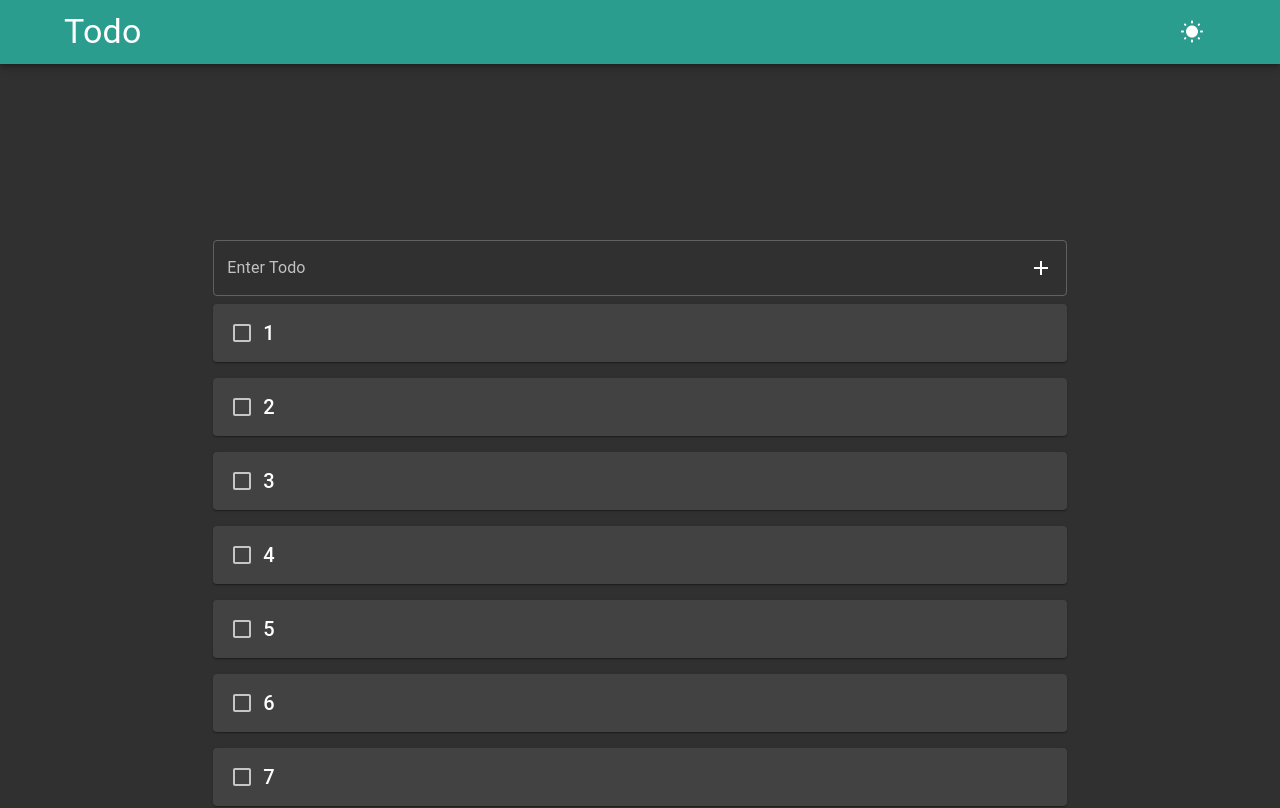
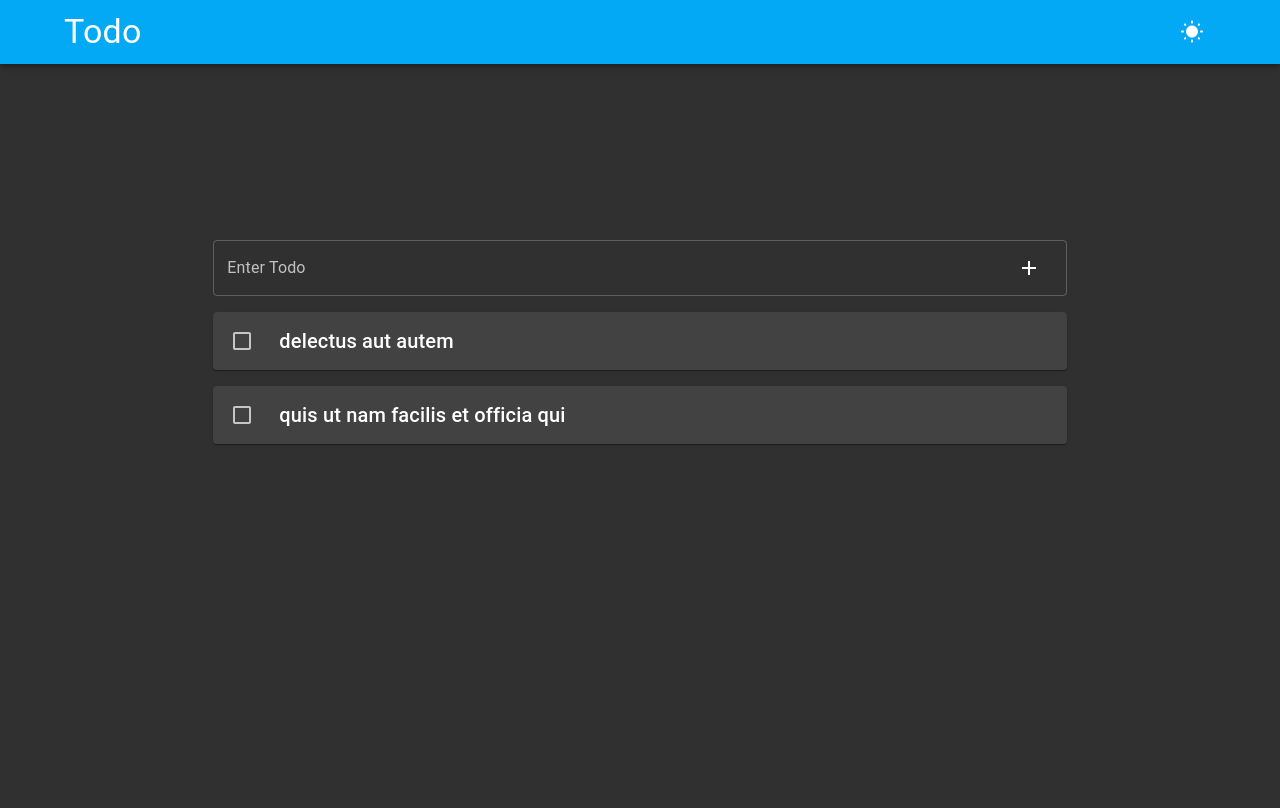
Before and after one commit to Harmy1104/todo-list, a React (Create React App) app: page / in a window 1280 px wide. Shown: the top 808 px of the page. Built offline with nearby package versions, Linux system fonts and the light colour scheme.

Commit message:
completed adding new todos with unique todo-id

```diff
--- a/src/App.js
+++ b/src/App.js
@@ -3,6 +3,7 @@ import { useContext } from "react";
 import Nav from "./conponants/Nav";
 import TodoList from "./conponants/TodoList";
 import { ThemeContext } from "./context/ThemeContext";
+import TodoContextProvider from "./context/TodoContext";
 
 const App = () => {
   const { theme } = useContext(ThemeContext);
@@ -14,8 +15,10 @@ const App = () => {
         <Grid item>
           <Nav />
         </Grid>
-        <Grid item xs={8}>
-          <TodoList />
+        <Grid item xs={8} style={{ margin: "auto" }}>
+          <TodoContextProvider>
+            <TodoList />
+          </TodoContextProvider>
         </Grid>
       </Grid>
     </ThemeProvider>
--- a/src/conponants/Nav.js
+++ b/src/conponants/Nav.js
@@ -19,8 +19,12 @@ const Nav = () => {
         <Typography variant="h4" className={classes.title}>
           Todo
         </Typography>
-        <IconButton onClick={toggleMode} aria-label="mode">
-          <WbSunnyRounded />
+        <IconButton
+          classes={{ root: classes.root }}
+          onClick={toggleMode}
+          aria-label="mode"
+        >
+          {isDarkMode ? <WbSunnyRounded /> : <Brightness3 />}
         </IconButton>
       </Toolbar>
     </AppBar>
@@ -30,7 +34,6 @@ const Nav = () => {
 // CSS
 const useStyles = makeStyles({
   root: {
-    background: "#2a9d8f",
     color: "#fff",
   },
   toolBar: {
--- a/src/conponants/Todo.js
+++ b/src/conponants/Todo.js
@@ -5,27 +5,28 @@ import {
   Paper,
   Typography,
 } from "@material-ui/core";
-import React from "react";
-import { useState } from "react";
+import React, { useContext } from "react";
+import { TodoContext } from "../context/TodoContext";
 
 const Todo = ({ todo }) => {
-  const [isChecked, setChecked] = useState(false);
-  const checkBoxHandler = () => {
-    setChecked(!isChecked);
-  };
   const classes = useStyles();
+
+  const { markDone } = useContext(TodoContext);
+
   return (
     <Paper className={classes.paper}>
       <Grid container alignItems="center">
         <Grid item>
           <Checkbox
-            checked={isChecked}
-            onChange={checkBoxHandler}
+            checked={todo.completed}
+            onChange={() => markDone(todo.id)}
             inputProps={{ "aria-label": "primary checkbox" }}
           />
         </Grid>
         <Grid item>
-          <Typography variant="h6">{todo}</Typography>
+          <Typography variant="h6" className={classes.todoText}>
+            {todo.title}
+          </Typography>
         </Grid>
       </Grid>
     </Paper>
@@ -35,9 +36,11 @@ const Todo = ({ todo }) => {
 // CSS
 const useStyles = makeStyles((theme) => ({
   paper: {
-    // maxWidth: "720px",
-    margin: `${theme.spacing(1)}px auto`,
+    marginTop: `${theme.spacing(2)}px`,
     padding: theme.spacing(1),
+  },
+  todoText: {
+    marginLeft: theme.spacing(2),
   },
 }));
 
--- a/src/conponants/TodoList.js
+++ b/src/conponants/TodoList.js
@@ -8,13 +8,16 @@ import {
   OutlinedInput,
 } from "@material-ui/core";
 import { Add } from "@material-ui/icons";
-import React from "react";
+import React, { useContext, useState } from "react";
+import { TodoContext } from "../context/TodoContext";
 import Todo from "./Todo";
 
-const inputLabel = "Enter Todo";
+const TodoList = () => {
+  const inputLabel = "Enter Todo";
+  const classes = useStyles();
 
-const TodoList = () => {
-  const classes = useStyles();
+  let [value, setValue] = useState("");
+  const { todos, addTodo } = useContext(TodoContext);
 
   return (
     <Grid container className={classes.root}>
@@ -24,9 +27,14 @@ const TodoList = () => {
           <OutlinedInput
             id="outlined-adornment-password"
             type="text"
+            value={value}
+            onChange={(event) => setValue((value = event.target.value))}
             endAdornment={
               <InputAdornment position="end">
-                <IconButton aria-label="toggle password visibility" edge="end">
+                <IconButton
+                  aria-label="add todo"
+                  onClick={(event) => addTodo(value)}
+                >
                   <Add />
                 </IconButton>
               </InputAdornment>
@@ -35,10 +43,10 @@ const TodoList = () => {
           />
         </FormControl>
       </Grid>
-      {[1, 2, 3, 4, 5, 6, 7, 8, 9, 10, 11, 12, 13, 14, 15].map((i) => {
+      {todos.map((todo) => {
         return (
-          <Grid item xs={12} key={i}>
-            <Todo todo={i} />
+          <Grid item xs={12} key={todo.id}>
+            <Todo todo={todo} />
           </Grid>
         );
       })}
@@ -50,6 +58,7 @@ const TodoList = () => {
 const useStyles = makeStyles((theme) => ({
   root: {
     marginTop: theme.spacing(30),
+    marginBottom: theme.spacing(6),
   },
 }));
 
--- a/src/context/ThemeContext.js
+++ b/src/context/ThemeContext.js
@@ -1,5 +1,5 @@
 import { createMuiTheme } from "@material-ui/core";
-import { cyan, lightBlue } from "@material-ui/core/colors";
+import { lightBlue, red } from "@material-ui/core/colors";
 import React, { createContext, useState } from "react";
 
 export const ThemeContext = createContext();
@@ -9,8 +9,16 @@ const ThemeContextProvider = (props) => {
   const theme = createMuiTheme({
     palette: {
       type: isDarkMode ? "dark" : "light",
-      primary: cyan,
-      secondary: lightBlue,
+      primary: {
+        light: isDarkMode ? lightBlue[300] : red[200],
+        main: isDarkMode ? lightBlue[500] : red[400],
+        dark: isDarkMode ? lightBlue[700] : red[600],
+      },
+      secondary: {
+        light: isDarkMode ? lightBlue[300] : red[200],
+        main: isDarkMode ? lightBlue[500] : red[400],
+        dark: isDarkMode ? lightBlue[700] : red[600],
+      },
     },
   });
 
--- /dev/null
+++ b/src/context/TodoContext.js
@@ -0,0 +1,48 @@
+import React, { createContext, useState } from "react";
+import { v4 as uuid } from "uuid";
+
+export const TodoContext = createContext();
+
+const TodoContextProvider = (props) => {
+  const [todos, setTodo] = useState([
+    {
+      id: 1,
+      title: "delectus aut autem",
+      completed: false,
+    },
+    {
+      id: 2,
+      title: "quis ut nam facilis et officia qui",
+      completed: false,
+    },
+  ]);
+
+  const addTodo = (title) => {
+    setTodo([
+      ...todos,
+      {
+        id: uuid(),
+        title: title,
+        completed: false,
+      },
+    ]);
+  };
+
+  const markDone = (id) => {
+    todos.filter((todo) => {
+      if (todo.id == id) {
+        todo.completed = !todo.completed;
+        console.log(todo.completed);
+      }
+      return todo;
+    });
+  };
+
+  return (
+    <TodoContext.Provider value={{ todos, addTodo, markDone }}>
+      {props.children}
+    </TodoContext.Provider>
+  );
+};
+
+export default TodoContextProvider;
```
